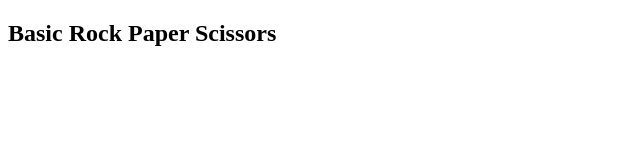
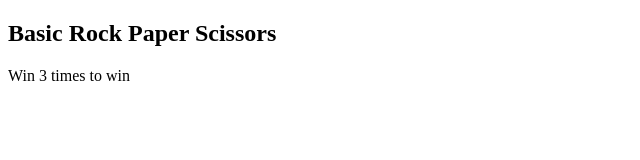
Before and after one commit to seif4010/Rock-Paper-Scissors, a plain HTML site: page index.html in a window 1280 px wide. Shown: the whole page, without its empty margins (0-640 px from the left). Drawn offline with Linux system fonts and the light colour scheme.

Commit message:
modified index.html

```diff
--- a/index.html
+++ b/index.html
@@ -8,7 +8,7 @@
 </head>
 <body>
  <h2>Basic Rock Paper Scissors</h2>
-
+    <p>Win 3 times to win</p>
 <script src="scripts.js"></script>
 </body>
 </html>
```
